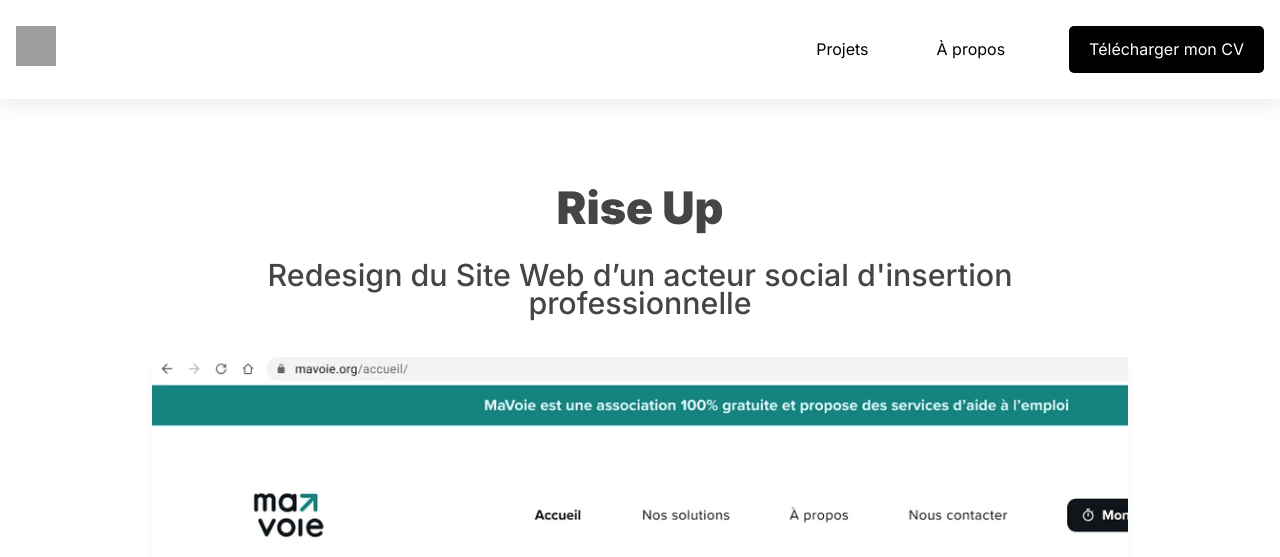
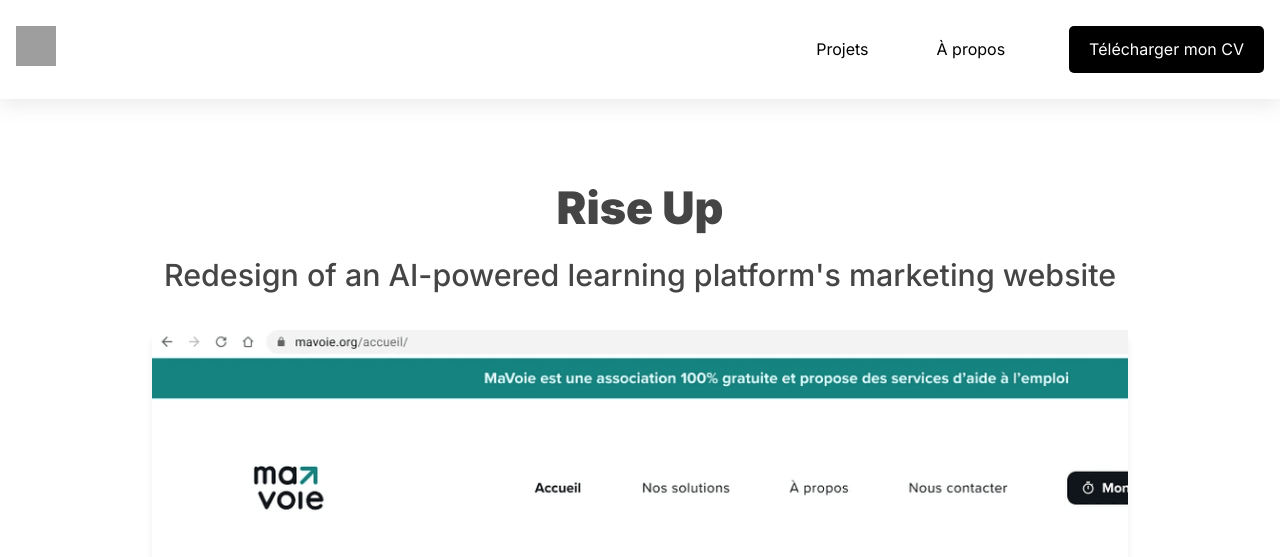
Before and after one commit to camillemennesson/my-portfolio, a PHP site: page /Riseup.php in a window 1280 px wide. Shown: the top 557 px of the page. Run offline with PHP 8.4, Linux system fonts and the light colour scheme; grey boxes are pictures that could not be loaded.

Commit message:
Update Riseup.php: Revise header and objectives section for clarity and improved messaging

```diff
--- a/Riseup.php
+++ b/Riseup.php
@@ -36,7 +36,7 @@
 
     <header class="intro">
         <h1>Rise Up</h1>
-        <h2>Redesign du Site Web d’un acteur social d'insertion professionnelle
+        <h2>Redesign of an AI-powered learning platform's marketing website
         </h2>
         <img src="Images/mavoie.png" alt="MaVoie Image" class="project-image" id="hero-mavoie">
     </header>
@@ -49,9 +49,10 @@
 </div>
             <div class="column">
             <h3>Objectives</h3>
-                <p>As the UX & UI Designer, I redesigned their marketing website to improve user experience, clarity of messaging, and conversion rates, collaborating with a HubSpot developer and a project manager over a 3-month timeline</p>
+                <p>As the UX & UI Designer, I redesigned their marketing website to improve user experience, clarity of messaging, and conversion rates, collaborating with a HubSpot developer and a project manager over a 3-month timeline
+                </p>
+            </div>
 
-            </div>
             <div class="column">
              <h3>Tools</h3>
                  <p>Figma, Hubspot, Google Analytics, Hotjar, Notion
```
